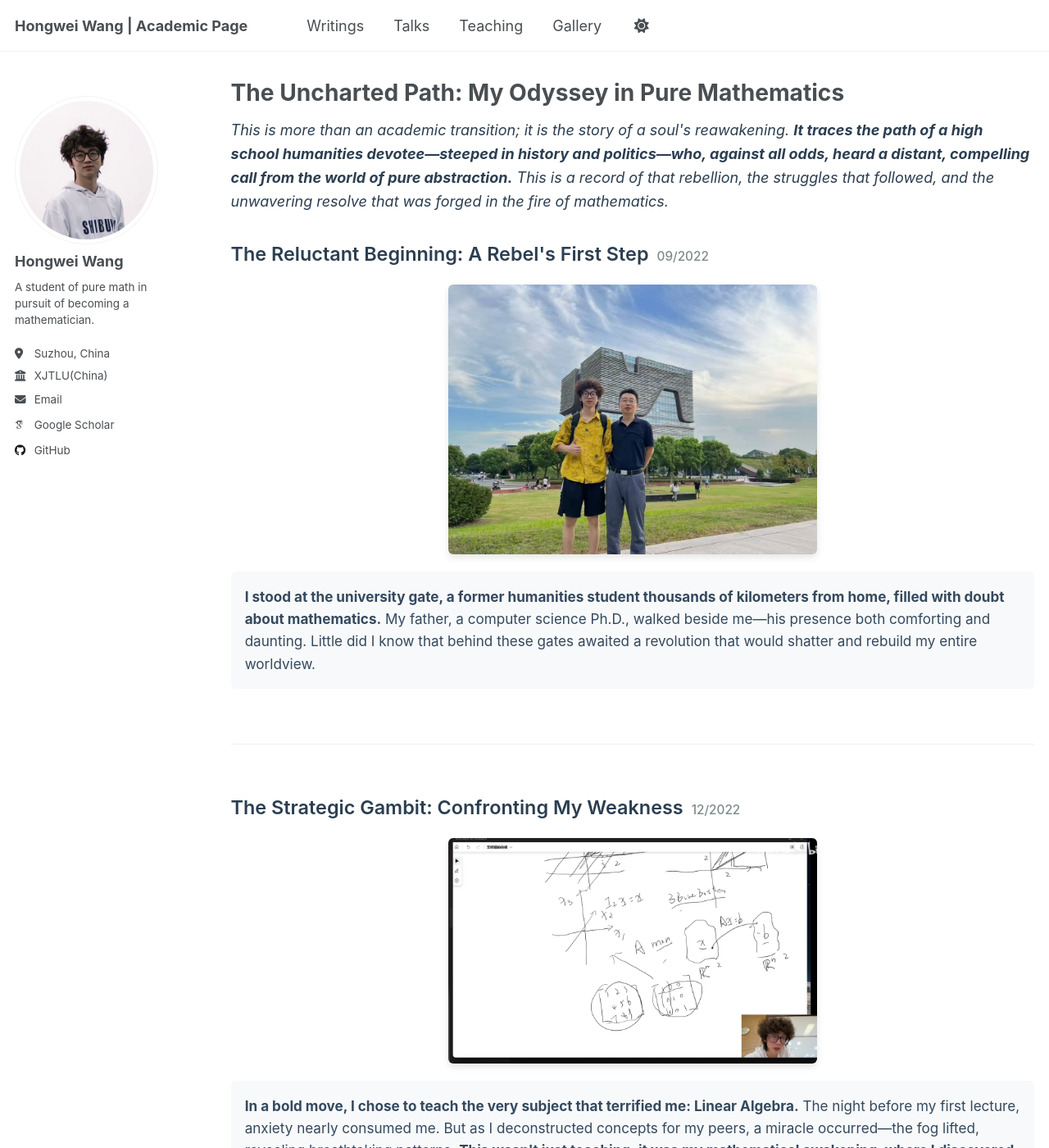
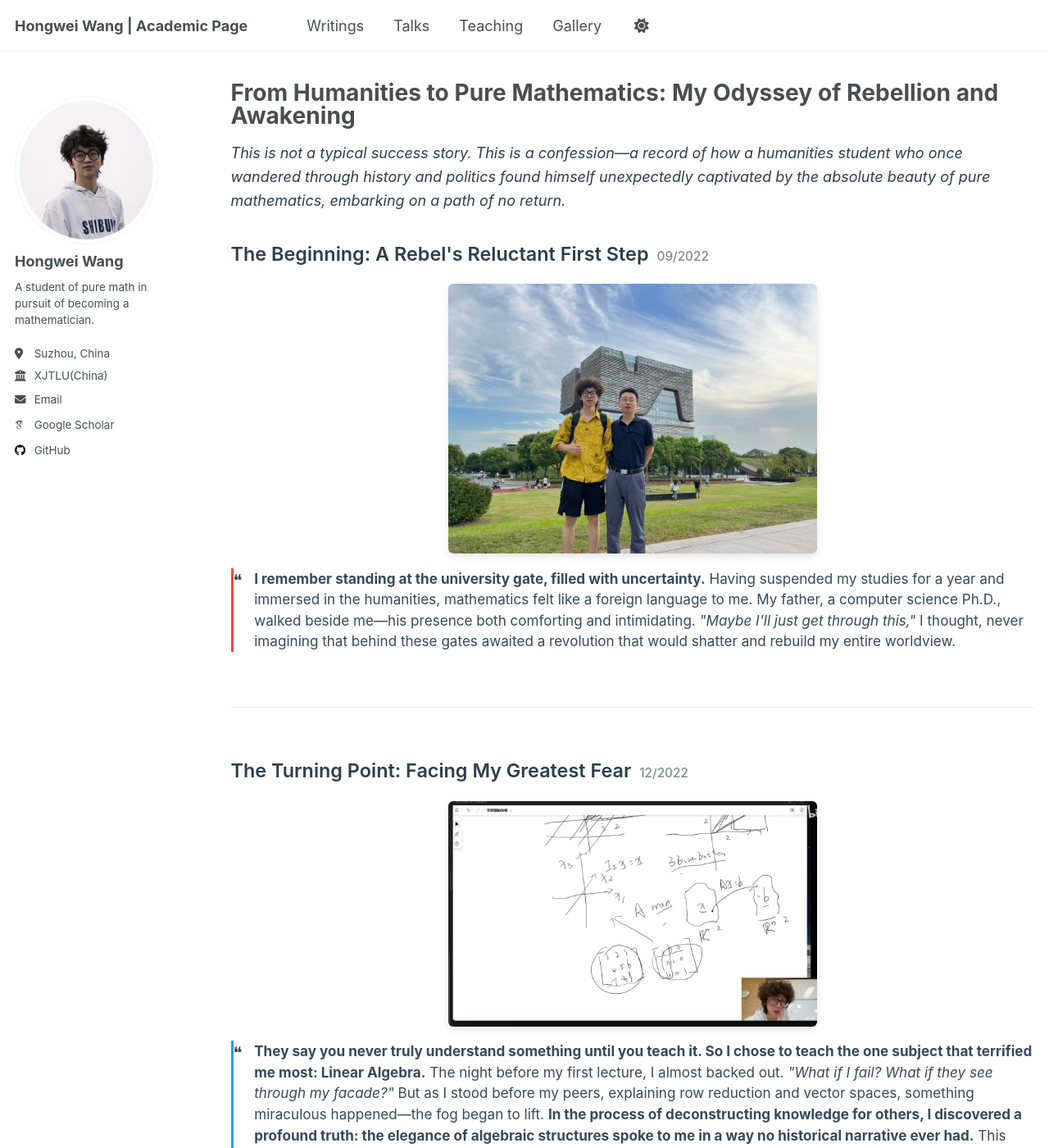
Before and after one commit to WangHongWei-AcademicPage/WangHongWei-AcademicPage.github.io, a Jekyll site: the page built from _pages/gallery.html, in a window 1280 px wide and 1400 px high. Shown: the whole window at 82% size. Built offline with Jekyll 4.4.1, drawn with Linux system fonts in a browser that asks for light colours; some web fonts are replaced; a script that is not in the unit is left out; some of the changed text lies outside the part shown.

Commit message:
Update gallery.html

```diff
--- a/_pages/gallery.html
+++ b/_pages/gallery.html
@@ -1,33 +1,34 @@
 ---
 layout: archive
-title: "The Uncharted Path: My Odyssey in Pure Mathematics"
+title: "From Humanities to Pure Mathematics: My Odyssey of Rebellion and Awakening"
 permalink: /gallery/
 author_profile: true
 ---
 
-<p style="line-height: 1.6; margin-bottom: 2em; font-style: italic; color: #2c3e50;">This is more than an academic transition; it is the story of a soul's reawakening. <strong>It traces the path of a high school humanities devotee—steeped in history and politics—who, against all odds, heard a distant, compelling call from the world of pure abstraction.</strong> This is a record of that rebellion, the struggles that followed, and the unwavering resolve that was forged in the fire of mathematics.</p>
+<p style="line-height: 1.6; margin-bottom: 2em; font-style: italic; color: #2c3e50;">This is not a typical success story. This is a confession—a record of how a humanities student who once wandered through history and politics found himself unexpectedly captivated by the absolute beauty of pure mathematics, embarking on a path of no return.</p>
 
 <div class="gallery">
-
   <div class="gallery-item">
     <div style="display: flex; align-items: baseline; margin-bottom: 1.2em;">
-      <h3 style="margin: 0; color: #2c3e50; font-size: 1.3em; font-weight: 600;">The Reluctant Beginning: A Rebel's First Step</h3>
+      <h3 style="margin: 0; color: #2c3e50; font-size: 1.3em; font-weight: 600;">The Beginning: A Rebel's Reluctant First Step</h3>
       <p style="margin: 0 0 0 10px; color: #7f8c8d; font-size: 0.85em; font-weight: 500; white-space: nowrap;">09/2022</p>
     </div>
     <img src="../assets/start_1.png" alt="My father accompanying me to XJTLU" style="max-width: 450px; width: 90%; height: auto; display: block; margin: 0 auto; border-radius: 6px; box-shadow: 0 4px 8px rgba(0,0,0,0.1);">
-    <p style="margin-top: 1.2em; color: #34495e; font-size: 0.95em; line-height: 1.6; position: relative; padding: 1em; background: #f8f9fa; border-radius: 6px;">
-      <strong>I stood at the university gate, a former humanities student thousands of kilometers from home, filled with doubt about mathematics.</strong> My father, a computer science Ph.D., walked beside me—his presence both comforting and daunting. Little did I know that behind these gates awaited a revolution that would shatter and rebuild my entire worldview.
+    <p style="margin-top: 1em; color: #34495e; font-size: 0.95em; line-height: 1.5; position: relative; padding-left: 1.5em; border-left: 3px solid #e74c3c;">
+      <span style="position: absolute; left: 0; top: 0; font-size: 1.2em;">❝</span>
+      <strong>I remember standing at the university gate, filled with uncertainty.</strong> Having suspended my studies for a year and immersed in the humanities, mathematics felt like a foreign language to me. My father, a computer science Ph.D., walked beside me—his presence both comforting and intimidating. <em>"Maybe I'll just get through this,"</em> I thought, never imagining that behind these gates awaited a revolution that would shatter and rebuild my entire worldview.
     </p>
   </div>
 
   <div class="gallery-item">
     <div style="display: flex; align-items: baseline; margin-bottom: 1.2em;">
-      <h3 style="margin: 0; color: #2c3e50; font-size: 1.3em; font-weight: 600;">The Strategic Gambit: Confronting My Weakness</h3>
+      <h3 style="margin: 0; color: #2c3e50; font-size: 1.3em; font-weight: 600;">The Turning Point: Facing My Greatest Fear</h3>
       <p style="margin: 0 0 0 10px; color: #7f8c8d; font-size: 0.85em; font-weight: 500; white-space: nowrap;">12/2022</p>
     </div>
     <img src="../assets/start_3.png" alt="Teaching Linear Algebra" style="max-width: 450px; width: 90%; height: auto; display: block; margin: 0 auto; border-radius: 6px; box-shadow: 0 4px 8px rgba(0,0,0,0.1);">
-    <p style="margin-top: 1.2em; color: #34495e; font-size: 0.95em; line-height: 1.6; position: relative; padding: 1em; background: #f8f9fa; border-radius: 6px;">
-      <strong>In a bold move, I chose to teach the very subject that terrified me: Linear Algebra.</strong> The night before my first lecture, anxiety nearly consumed me. But as I deconstructed concepts for my peers, a miracle occurred—the fog lifted, revealing breathtaking patterns. <strong>This wasn't just teaching; it was my mathematical awakening, where I discovered an innate affinity for algebraic structures that would redirect my entire academic trajectory.</strong>
+    <p style="margin-top: 1em; color: #34495e; font-size: 0.95em; line-height: 1.5; position: relative; padding-left: 1.5em; border-left: 3px solid #3498db;">
+      <span style="position: absolute; left: 0; top: 0; font-size: 1.2em;">❝</span>
+      <strong>They say you never truly understand something until you teach it. So I chose to teach the one subject that terrified me most: Linear Algebra.</strong> The night before my first lecture, I almost backed out. <em>"What if I fail? What if they see through my facade?"</em> But as I stood before my peers, explaining row reduction and vector spaces, something miraculous happened—the fog began to lift. <strong>In the process of deconstructing knowledge for others, I discovered a profound truth: the elegance of algebraic structures spoke to me in a way no historical narrative ever had.</strong> This wasn't just teaching; this was my mathematical awakening.
     </p>
   </div>
 
@@ -36,9 +37,10 @@ author_profile: true
       <h3 style="margin: 0; color: #2c3e50; font-size: 1.3em; font-weight: 600;">The Crossroads: Physics or Mathematics?</h3>
       <p style="margin: 0 0 0 10px; color: #7f8c8d; font-size: 0.85em; font-weight: 500; white-space: nowrap;">06/2023</p>
     </div>
-    <img src="../assets/pang.png" alt="Astronomy conference at Sun Yat-sen University" style="max-width: 450px; width: 90%; height: auto; display: block; margin: 0 auto; border-radius: 6px; box-shadow: 0 4px 8px rgba(0,0,0,0.1);">
-    <p style="margin-top: 1.2em; color: #34495e; font-size: 0.95em; line-height: 1.6; position: relative; padding: 1em; background: #f8f9fa; border-radius: 6px;">
-      <strong>Surrounded by brilliant physicists at the astronomy conference, I felt like an imposter in borrowed robes.</strong> While others discussed cosmic phenomena, my mind kept tracing the mathematical structures underlying them. That night, under a starry sky, I made the most difficult decision of my academic life: <strong>to abandon the security of applied research and pursue the treacherous, beautiful path of pure mathematics.</strong>
+    <img src="../assets/pang.png" alt="Astronomy conference dilemma" style="max-width: 450px; width: 90%; height: auto; display: block; margin: 0 auto; border-radius: 6px; box-shadow: 0 4px 8px rgba(0,0,0,0.1);">
+    <p style="margin-top: 1em; color: #34495e; font-size: 0.95em; line-height: 1.5; position: relative; padding-left: 1.5em; border-left: 3px solid #9b59b6;">
+      <span style="position: absolute; left: 0; top: 0; font-size: 1.2em;">❝</span>
+      <strong>Standing at the astronomy conference, surrounded by brilliant physicists, I felt like an imposter.</strong> Professor Pang had given me everything—Python skills, research training, a path forward. Yet as I listened to talks about cosmic phenomena, my mind kept wandering back to the mathematical structures underlying them. <strong>The equations fascinated me more than their physical interpretations.</strong> That night, staring at the starry sky, I made the most difficult decision of my academic life: to abandon the security of applied research and pursue the treacherous path of pure mathematics. <em>I was choosing beauty over utility, abstraction over application.</em>
     </p>
   </div>
 
@@ -47,42 +49,34 @@ author_profile: true
       <h3 style="margin: 0; color: #2c3e50; font-size: 1.3em; font-weight: 600;">The Revelation: Falling in Love with Abstraction</h3>
       <p style="margin: 0 0 0 10px; color: #7f8c8d; font-size: 0.85em; font-weight: 500; white-space: nowrap;">12/2023</p>
     </div>
-    <img src="../assets/Lec.png" alt="Teaching advanced algebra" style="max-width: 450px; width: 90%; height: auto; display: block; margin: 0 auto; border-radius: 6px; box-shadow: 0 4px 8px rgba(0,0,0,0.1);">
-    <p style="margin-top: 1.2em; color: #34495e; font-size: 0.95em; line-height: 1.6; position: relative; padding: 1em; background: #f8f9fa; border-radius: 6px;">
-      <strong>The moment I understood Galois theory, I felt I had discovered a secret language of the universe.</strong> While peers struggled with abstraction, I found myself intoxicated by it. From Advanced Linear Algebra to Commutative Algebra, each lecture felt like unveiling a masterpiece. <strong>When a student asked about the "practical use" of unsolvable quintics, I smiled: "Some beauty needs no justification." In that moment, I knew I had become a mathematician.</strong>
+    <img src="../assets/Lec.png" alt="Teaching algebra with passion" style="max-width: 450px; width: 90%; height: auto; display: block; margin: 0 auto; border-radius: 6px; box-shadow: 0 4px 8px rgba(0,0,0,0.1);">
+    <p style="margin-top: 1em; color: #34495e; font-size: 0.95em; line-height: 1.5; position: relative; padding-left: 1.5em; border-left: 3px solid #e67e22;">
+      <span style="position: absolute; left: 0; top: 0; font-size: 1.2em;">❝</span>
+      <strong>The moment I understood Galois theory, I felt like I had discovered a secret language of the universe.</strong> While my peers struggled with the abstraction, I found myself intoxicated by it. Teaching commutative algebra became not just a duty, but a joy. <strong>Each lecture felt like unveiling a masterpiece—group theory's symmetry, field extensions' elegance, the heartbreaking genius of Galois' short life.</strong> One evening, after explaining the unsolvability of the quintic, a student asked, <em>"But what's the practical use of this?"</em> I smiled and replied, <em>"Some beauty needs no justification."</em> In that moment, I knew: <strong>I was no longer studying mathematics; I had become a mathematician.</strong>
     </p>
   </div>
 
   <div class="gallery-item">
     <div style="display: flex; align-items: baseline; margin-bottom: 1.2em;">
-      <h3 style="margin: 0; color: #2c3e50; font-size: 1.3em; font-weight: 600;">The Mirror of Solitude: Zhang Yitang's Lesson</h3>
+      <h3 style="margin: 0; color: #2c3e50; font-size: 1.3em; font-weight: 600;">The Solitude: Zhang Yitang's Mirror</h3>
       <p style="margin: 0 0 0 10px; color: #7f8c8d; font-size: 0.85em; font-weight: 500; white-space: nowrap;">07/2024</p>
     </div>
-    <img src="../assets/zhang.png" alt="Professor Zhang's lecture on prime numbers" style="max-width: 450px; width: 90%; height: auto; display: block; margin: 0 auto; border-radius: 6px; box-shadow: 0 4px 8px rgba(0,0,0,0.1);">
-    <p style="margin-top: 1.2em; color: #34495e; font-size: 0.95em; line-height: 1.6; position: relative; padding: 1em; background: #f8f9fa; border-radius: 6px;">
-      <strong>Listening to Professor Zhang recount his decades of solitary pursuit, I saw my future—and it terrified me.</strong> As he described working in isolation, driven only by mathematical intuition, I remembered my own lonely nights plotting prime number spirals. <strong>His story wasn't just inspirational; it was a warning. Mathematics demands everything—your time, your relationships, your very identity.</strong> Walking back that evening, the weight of this realization settled upon me.
+    <img src="../assets/zhang.png" alt="Professor Zhang's inspiring lecture" style="max-width: 450px; width: 90%; height: auto; display: block; margin: 0 auto; border-radius: 6px; box-shadow: 0 4px 8px rgba(0,0,0,0.1);">
+    <p style="margin-top: 1em; color: #34495e; font-size: 0.95em; line-height: 1.5; position: relative; padding-left: 1.5em; border-left: 3px solid #c0392b;">
+      <span style="position: absolute; left: 0; top: 0; font-size: 1.2em;">❝</span>
+      <strong>Listening to Professor Zhang recount his decades of solitary pursuit, I saw my future—and it terrified me.</strong> As he described working in isolation, driven only by mathematical intuition, I remembered my own lonely nights plotting prime number spirals, searching for patterns that might not even exist. <strong>His story wasn't just inspirational; it was a warning.</strong> Mathematics demands everything—your time, your relationships, your very identity. Walking back to my dorm, the weight of this realization crushed me. <em>Was I prepared for such solitude? Did I possess that kind of courage?</em> The prime numbers on my screen seemed to mock my uncertainty.
     </p>
   </div>
 
   <div class="gallery-item">
     <div style="display: flex; align-items: baseline; margin-bottom: 1.2em;">
-      <h3 style="margin: 0; color: #2c3e50; font-size: 1.3em; font-weight: 600;">The Rebellion: Building a Sanctuary</h3>
-      <p style="margin: 0 0 0 10px; color: #7f8c8d; font-size: 0.85em; font-weight: 500; white-space: nowrap;">01/2025</p>
-    </div>
-    <img src="../assets/Galois.png" alt="Pure math seminar organization" style="max-width: 450px; width: 90%; height: auto; display: block; margin: 0 auto; border-radius: 6px; box-shadow: 0 4px 8px rgba(0,0,0,0.1);">
-    <p style="margin-top: 1.2em; color: #34495e; font-size: 0.95em; line-height: 1.6; position: relative; padding: 1em; background: #f8f9fa; border-radius: 6px;">
-      <strong>If the path didn't exist, I would build it myself.</strong> Frustrated by the lack of pure mathematics community, I created one. Sending those first invitation emails felt more daunting than any exam. <strong>But as the room filled with curious faces, I realized this was my answer to the solitude.</strong> We weren't just sharing knowledge; we were building a sanctuary for those who saw beauty in abstraction.
-    </p>
-  </div>
-
-  <div class="gallery-item">
-    <div style="display: flex; align-items: baseline; margin-bottom: 1.2em;">
-      <h3 style="margin: 0; color: #2c3e50; font-size: 1.3em; font-weight: 600;">The Epiphany: Mathematics as Relationship</h3>
+      <h3 style="margin: 0; color: #2c3e50; font-size: 1.3em; font-weight: 600;">The Epiphany: Discovering My Ideal Mathematics</h3>
       <p style="margin: 0 0 0 10px; color: #7f8c8d; font-size: 0.85em; font-weight: 500; white-space: nowrap;">03/2025</p>
     </div>
-    <img src="../assets/cate.png" alt="Category theory materials" style="max-width: 450px; width: 90%; height: auto; display: block; margin: 0 auto; border-radius: 6px; box-shadow: 0 4px 8px rgba(0,0,0,0.1);">
-    <p style="margin-top: 1.2em; color: #34495e; font-size: 0.95em; line-height: 1.6; position: relative; padding: 1em; background: #f8f9fa; border-radius: 6px;">
-      <strong>When I discovered category theory—"the study of mathematical objects through their relationships rather than their internal structure"—I felt I had come home.</strong> This was the mathematics I had always dreamed of! My previous understanding of group homomorphisms as "bridges" was merely a glimpse of categories and functors. <strong>And when I encountered the Yoneda Lemma—"an object is determined by its relationships with all others"—it felt less like mathematics and more like philosophy: reality is defined by interaction, not isolation.</strong>
+    <img src="../assets/cate.png" alt="Category theory enlightenment" style="max-width: 450px; width: 90%; height: auto; display: block; margin: 0 auto; border-radius: 6px; box-shadow: 0 4px 8px rgba(0,0,0,0.1);">
+    <p style="margin-top: 1em; color: #34495e; font-size: 0.95em; line-height: 1.5; position: relative; padding-left: 1.5em; border-left: 3px solid #8e44ad;">
+      <span style="position: absolute; left: 0; top: 0; font-size: 1.2em;">❝</span>
+      <strong>When I discovered category theory—"the study of mathematical objects through their relationships rather than their internal structure"—I felt I had finally come home.</strong> This was the mathematics I had been searching for all along! My previous understanding of group homomorphisms as "bridges" was merely a glimpse into the world of categories and functors. <strong>And when I encountered the Yoneda Lemma—"an object is determined by its relationships with all others"—it felt less like mathematics and more like revelation: reality is defined by connection, not isolation.</strong> I joined the seminar without hesitation, knowing I had found my true mathematical calling.
     </p>
   </div>
 
@@ -92,46 +86,48 @@ author_profile: true
       <p style="margin: 0 0 0 10px; color: #7f8c8d; font-size: 0.85em; font-weight: 500; white-space: nowrap;">04/2025</p>
     </div>
     <img src="../assets/assis_1.png" alt="Teaching assistant in Help Center" style="max-width: 450px; width: 90%; height: auto; display: block; margin: 0 auto; border-radius: 6px; box-shadow: 0 4px 8px rgba(0,0,0,0.1);">
-    <p style="margin-top: 1.2em; color: #34495e; font-size: 0.95em; line-height: 1.6; position: relative; padding: 1em; background: #f8f9fa; border-radius: 6px;">
-      <strong>My journey from student to Algebra Teaching Assistant completed a beautiful cycle.</strong> Every week at the Help Center, I watched younger students wrestle with concepts I had once struggled with. <strong>Designing challenging problems and seeing the spark in their eyes when they solved them brought me full circle—I was now paying forward the guidance that had shaped my own path.</strong>
+    <p style="margin-top: 1em; color: #34495e; font-size: 0.95em; line-height: 1.5; position: relative; padding-left: 1.5em; border-left: 3px solid #16a085;">
+      <span style="position: absolute; left: 0; top: 0; font-size: 1.2em;">❝</span>
+      <strong>My journey from struggling student to Algebra Teaching Assistant completed a beautiful, unexpected cycle.</strong> Every week at the Help Center, I watched younger students wrestle with concepts I had once feared. <strong>Designing challenging problems and seeing that spark of understanding in their eyes—it brought me full circle.</strong> I was now paying forward the guidance that had once saved me, creating the supportive community I wish I'd had from the beginning.
     </p>
   </div>
 
   <div class="gallery-item">
     <div style="display: flex; align-items: baseline; margin-bottom: 1.2em;">
-      <h3 style="margin: 0; color: #2c3e50; font-size: 1.3em; font-weight: 600;">The Awakening: Westlake University Summer School</h3>
+      <h3 style="margin: 0; color: #2c3e50; font-size: 1.3em; font-weight: 600;">The Awakening: Westlake's Intellectual Fire</h3>
       <p style="margin: 0 0 0 10px; color: #7f8c8d; font-size: 0.85em; font-weight: 500; white-space: nowrap;">07/2025</p>
     </div>
     <img src="../assets/summer.png" alt="Westlake University summer school" style="max-width: 450px; width: 90%; height: auto; display: block; margin: 0 auto; border-radius: 6px; box-shadow: 0 4px 8px rgba(0,0,0,0.1);">
-    <p style="margin-top: 1.2em; color: #34495e; font-size: 0.95em; line-height: 1.6; position: relative; padding: 1em; background: #f8f9fa; border-radius: 6px;">
-      <strong>Surrounded by brilliant minds at Westlake University, my mathematical passion exploded with new intensity.</strong> Discussions with Professors Huayi Chen and Xing Gu about homotopy theory and academic futures opened horizons I hadn't imagined. <strong>In that environment of intellectual ferment, I understood: true growth requires venturing beyond familiar borders into the broader mathematical world.</strong>
+    <p style="margin-top: 1em; color: #34495e; font-size: 0.95em; line-height: 1.5; position: relative; padding-left: 1.5em; border-left: 3px solid #e74c3c;">
+      <span style="position: absolute; left: 0; top: 0; font-size: 1.2em;">❝</span>
+      <strong>Surrounded by the best mathematical minds at Westlake University, something in me caught fire and refused to be extinguished.</strong> Discussions with Professors Huayi Chen and Xing Gu about homotopy theory and academic futures opened horizons I hadn't dared to imagine. <strong>In that crucible of intellectual ferment, I understood with terrifying clarity: to grow, I had to leave the comfort of familiar shores and venture into the vast, uncharted waters of real mathematics.</strong>
     </p>
   </div>
 
   <div class="gallery-item">
     <div style="display: flex; align-items: baseline; margin-bottom: 1.2em;">
-      <h3 style="margin: 0; color: #2c3e50; font-size: 1.3em; font-weight: 600;">The Convergence: Visiting Scholar at Westlake</h3>
+      <h3 style="margin: 0; color: #2c3e50; font-size: 1.3em; font-weight: 600;">The Convergence: Embracing My Mathematical Destiny</h3>
       <p style="margin: 0 0 0 10px; color: #7f8c8d; font-size: 0.85em; font-weight: 500; white-space: nowrap;">09/2025</p>
     </div>
     <img src="../assets/visit.png" alt="Visiting scholarship at Westlake University" style="max-width: 450px; width: 90%; height: auto; display: block; margin: 0 auto; border-radius: 6px; box-shadow: 0 4px 8px rgba(0,0,0,0.1);">
-    <p style="margin-top: 1.2em; color: #34495e; font-size: 0.95em; line-height: 1.6; position: relative; padding: 1em; background: #f8f9fa; border-radius: 6px;">
-      <strong>As a visiting scholar in Professor Gu's homotopy theory group, while simultaneously diving into categorification and Lean, everything clicked into place.</strong> I could swiftly grasp algebraic topology's abstractions, structuring topological ideas with algebraic language. <strong>Yet with this clarity came sobering awareness: my knowledge had limits, and my ambition had none. I knew then that I must reach for the highest platforms mathematics has to offer.</strong>
+    <p style="margin-top: 1em; color: #34495e; font-size: 0.95em; line-height: 1.5; position: relative; padding-left: 1.5em; border-left: 3px solid #3498db;">
+      <span style="position: absolute; left: 0; top: 0; font-size: 1.2em;">❝</span>
+      <strong>Returning to Westlake as a visiting scholar, diving into homotopy theory while mastering categorification and Lean, everything finally converged.</strong> I could grasp algebraic topology's deepest abstractions with an intuitive clarity that surprised even me. <strong>Yet with this ability came a sobering awareness: my knowledge had boundaries, but my ambition recognized none.</strong> I stood at the threshold, knowing with absolute certainty that I must now seek out the highest peaks mathematics has to offer—no matter how steep the climb.
     </p>
   </div>
-
 </div>
 
-<div style="text-align: center; margin: 3em 0; padding: 2em; background: linear-gradient(135deg, #667eea 0%, #764ba2 100%); color: white; border-radius: 10px;">
-  <h2 style="margin-bottom: 1em; font-weight: 300;">The Road Ahead</h2>
+<div style="text-align: center; margin: 4em 0; padding: 3em; background: linear-gradient(135deg, #667eea 0%, #764ba2 100%); color: white; border-radius: 12px; box-shadow: 0 8px 25px rgba(0,0,0,0.15);">
+  <h2 style="margin-bottom: 1.5em; font-weight: 300; font-size: 1.8em; letter-spacing: 1px;">The Road Goes Ever On</h2>
   <p style="font-size: 1.1em; line-height: 1.8; margin-bottom: 1.5em; font-style: italic;">
     I am still on the path, and I will always be.<br>
-    Looking back, I see that my journey was shaped by fate, by choice, and by the future self I am determined to become.<br>
-    This is only the prologue—the opening chapter of my odyssey in pure mathematics.
+    Looking back, I see that every struggle, every moment of doubt,<br>
+    was preparing me for this singular purpose.
   </p>
-  <p style="font-size: 1.05em; line-height: 1.6;">
+  <p style="font-size: 1.05em; line-height: 1.6; font-weight: 500;">
     <strong>Maybe not today, maybe not tomorrow.<br>
-    But one truth remains unshakable:<br>
-    I will become a pure mathematician—a person defined and completed by this pursuit.</strong>
+    But this truth has become my compass, my conviction, my destiny:<br>
+    I will become a pure mathematician—fully, completely, unapologetically.</strong>
   </p>
 </div>
 
@@ -148,4 +144,10 @@ author_profile: true
 .gallery-item:last-child {
   border-bottom: none;
 }
+img {
+  transition: transform 0.3s ease;
+}
+img:hover {
+  transform: scale(1.02);
+}
 </style>
```
